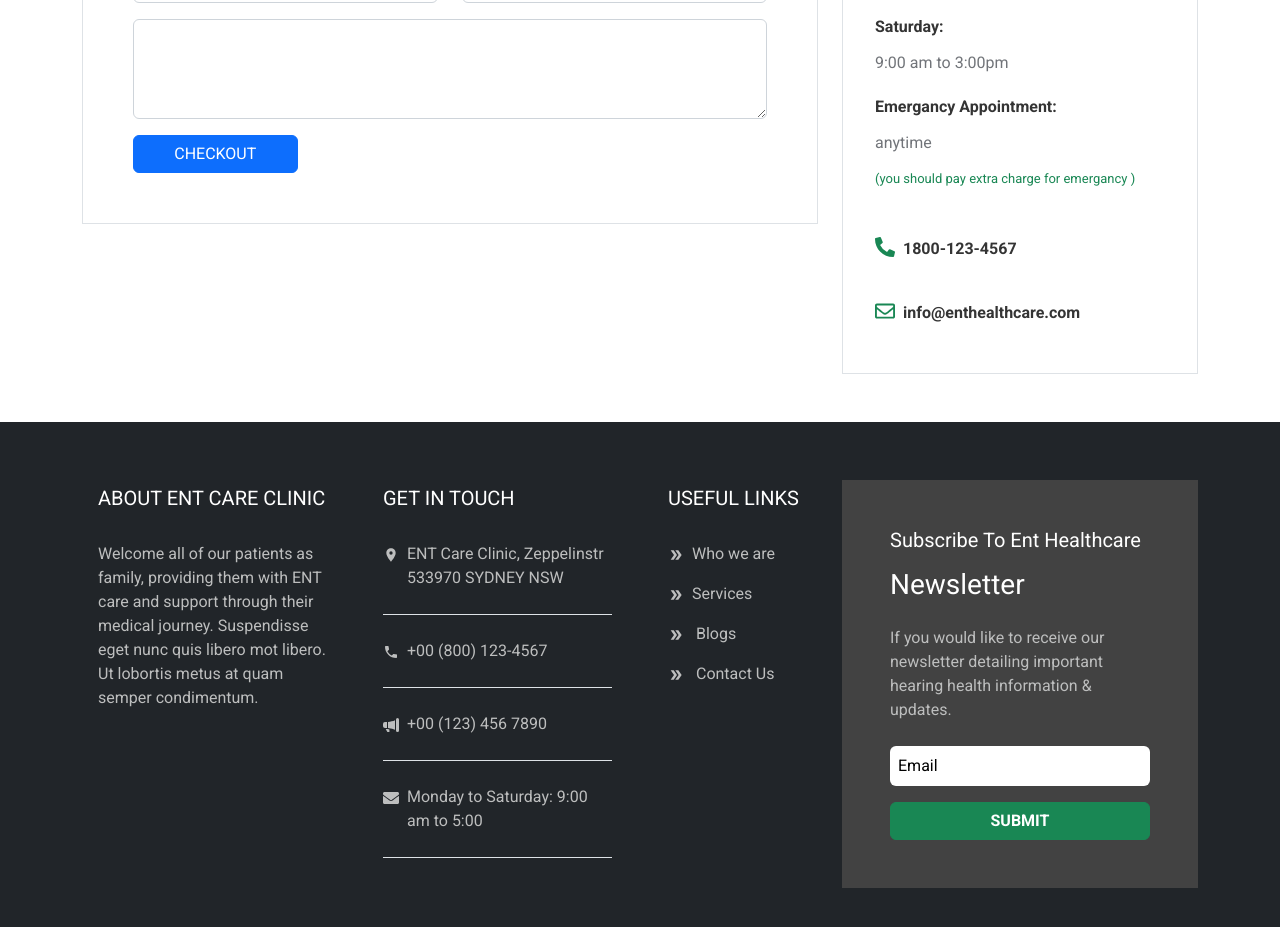
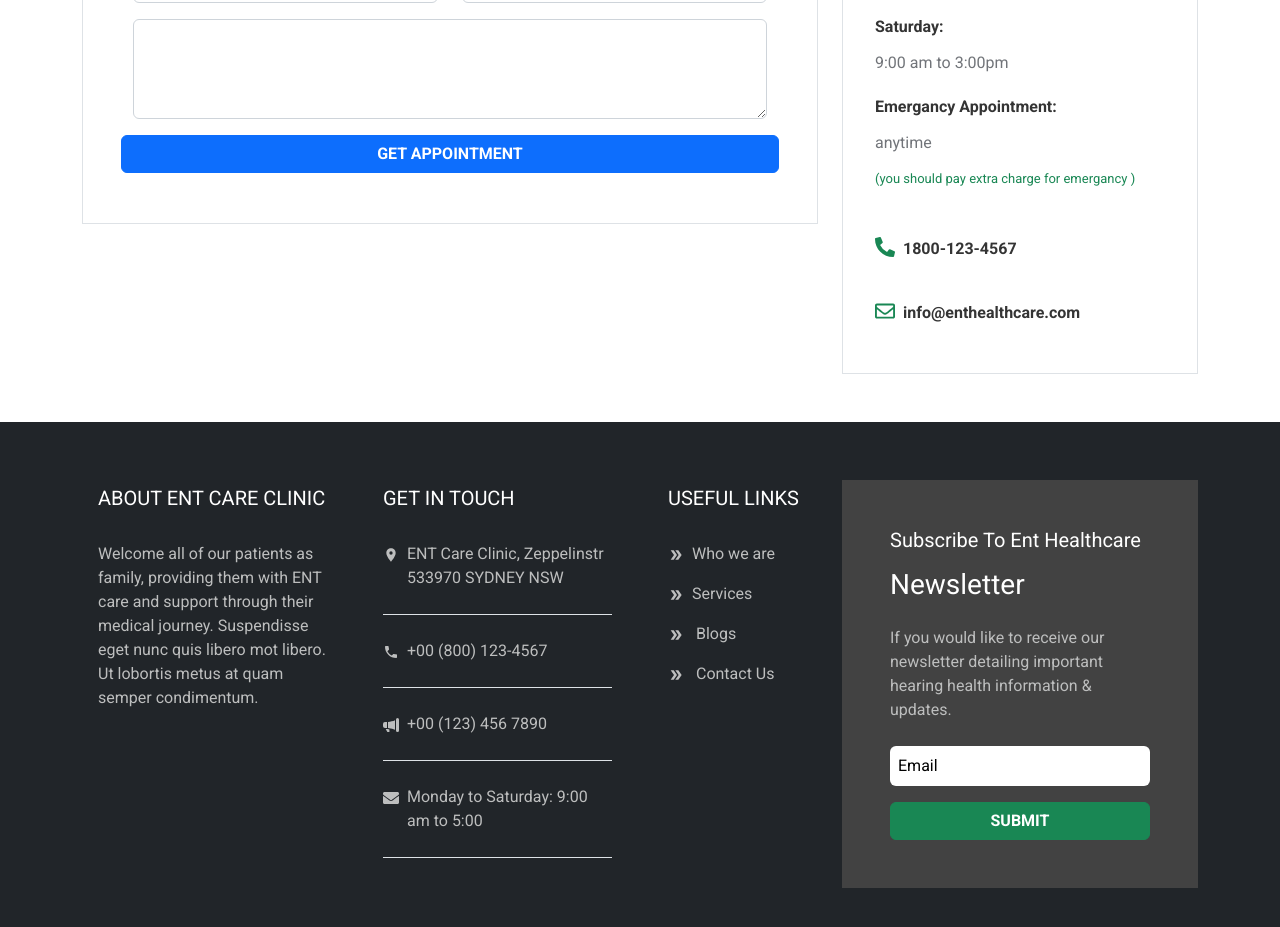
Before and after one commit to nizs/ent-healthcare, a React (Create React App) app: page /appointment in a window 1280 px wide. Shown: the part 800-1727 px from the top of the page. Built offline with nearby package versions, Linux system fonts and the light colour scheme; no server answers.

Commit message:
final commit

```diff
--- a/src/pages/Appointment/Appointment.js
+++ b/src/pages/Appointment/Appointment.js
@@ -51,7 +51,7 @@ const Appointment = () => {
                                                 style={{ height: '100px' }}
                                             />
                                         </FloatingLabel>
-                                        <Button className='form-submit mt-3' variant="primary" type='submit'>CHECKOUT</Button>
+                                        <Button className='mt-3 fw-bold' variant="primary" type='submit'>GET APPOINTMENT</Button>
                                     </Row>
                                 </Form>
                             </Container>
```
